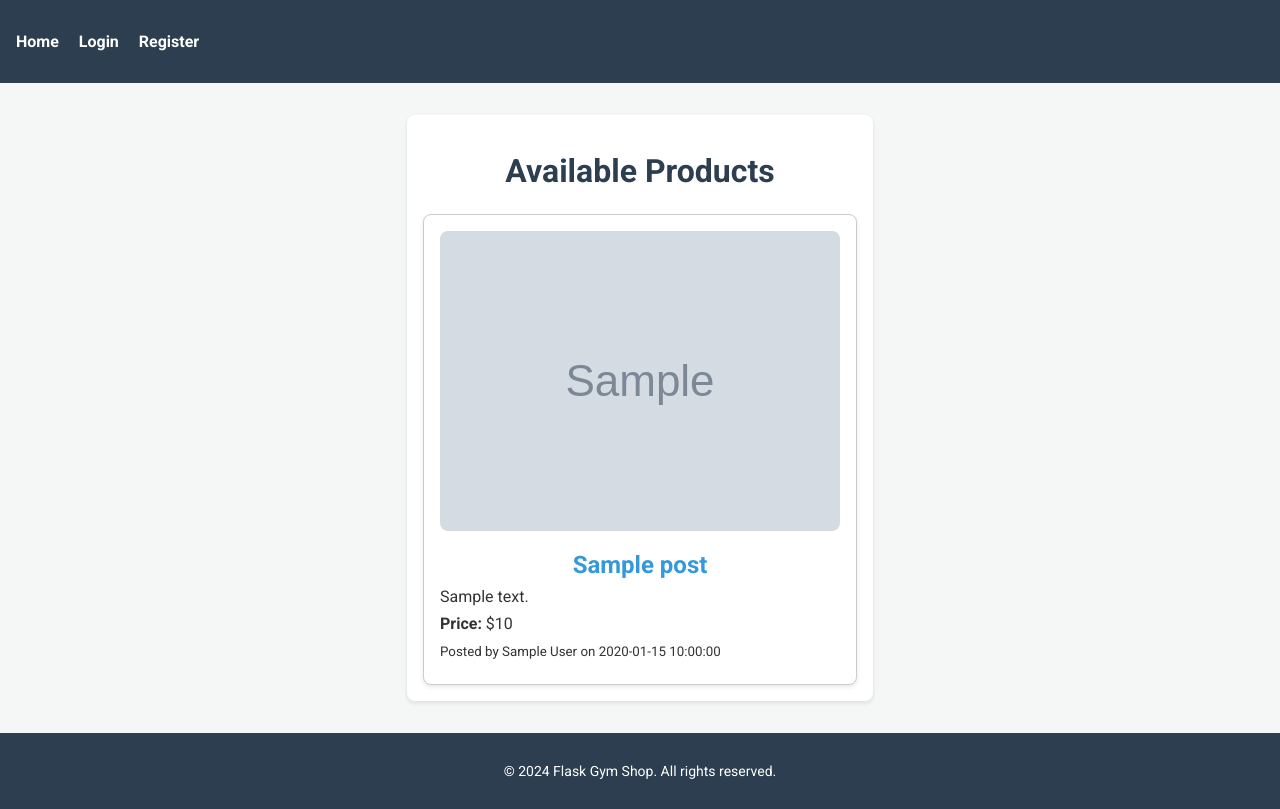
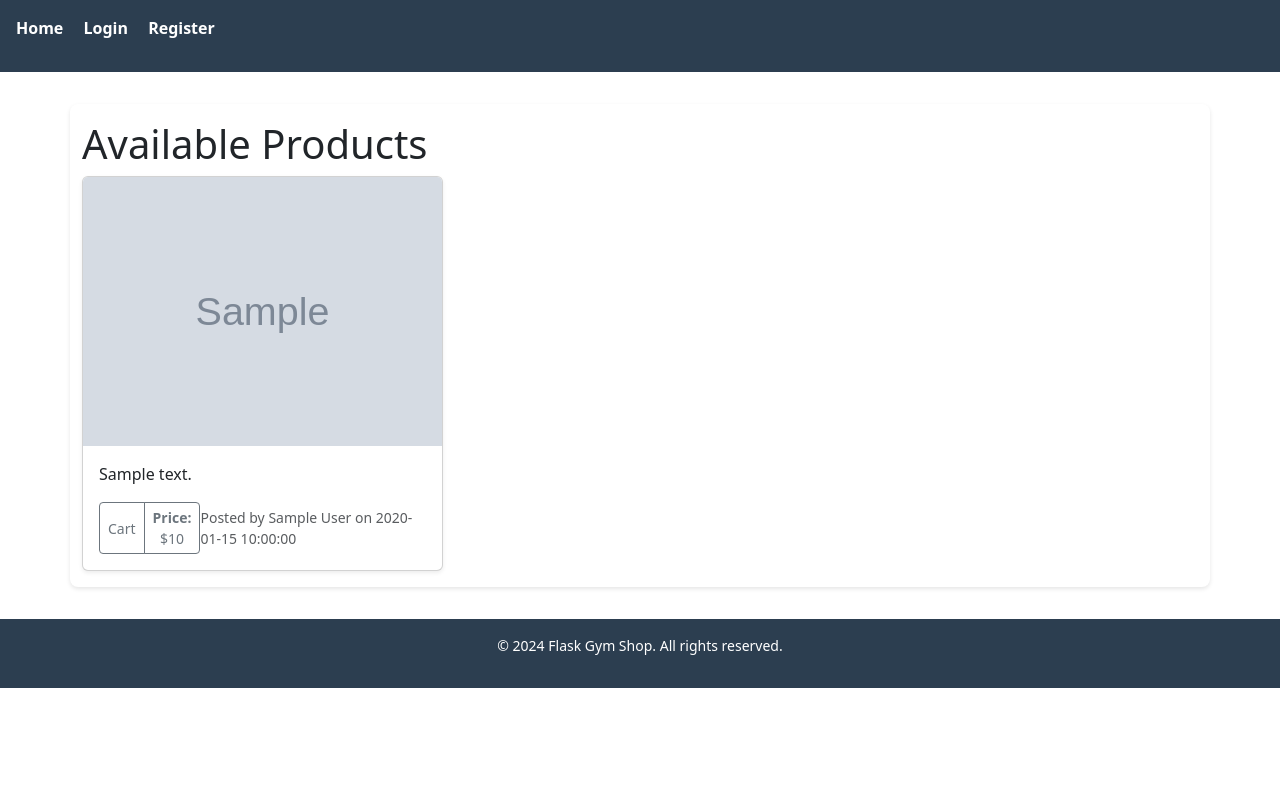
Before and after one commit to rusicaalexandru/FlaskGymShop, a Flask app: template flaskr/templates/shop/index.html in a window 1280 px wide. After the commit the page ends 688 px from the top, so only its background shows below. Run offline with Flask 3, Linux system fonts and the light colour scheme; the template is opened without the code that fills it: most values are stand-ins (such as "Sample title", 1, 10 or a date in 2020); grey boxes marked "Sample" are stand-in pictures.

Commit message:
Reformatted to a Boots trap style

```diff
--- a/flaskr/static/shop_style.css
+++ b/flaskr/static/shop_style.css
@@ -1,14 +1,3 @@
-/* Base styles */
-body {
-    font-family: 'Roboto', sans-serif;
-    background-color: #f4f7f6;
-    color: #333;
-    margin: 0;
-    padding: 0;
-    display: flex;
-    flex-direction: column;
-    min-height: 100vh;
-}
 
 header {
     background-color: #2c3e50;
@@ -41,67 +30,7 @@ nav ul li a {
     border-radius: 8px;
 }
 
-h1, h2 {
-    color: #2c3e50;
-    text-align: center;
-    margin-bottom: 1.5rem;
-}
 
-/* Post styles */
-.post-list {
-    display: flex;
-    flex-direction: column;
-    gap: 1.5rem;
-}
-
-.post-item {
-    border: 1px solid #ccc;
-    padding: 1rem;
-    border-radius: 8px;
-    background-color: #fff;
-    box-shadow: 0 2px 4px rgba(0, 0, 0, 0.1);
-}
-
-.post-item img {
-    max-width: 100%;
-    border-radius: 8px;
-    margin-bottom: 1rem;
-}
-
-.post-item h2 {
-    color: #3498db;
-    margin: 0;
-}
-
-.post-item p {
-    margin: 0.5rem 0;
-}
-
-.post-item a {
-    text-decoration: none;
-    color: inherit;
-}
-
-.post-item a:hover h2 {
-    text-decoration: underline;
-}
-
-/* Button styles */
-.btn {
-    padding: 0.75rem 1.5rem;
-    font-size: 1rem;
-    color: #fff;
-    background-color: #3498db;
-    border: none;
-    border-radius: 4px;
-    cursor: pointer;
-    transition: background-color 0.3s, transform 0.3s;
-}
-
-.btn:hover {
-    background-color: #2980b9;
-    transform: translateY(-2px);
-}
 
 .footer {
     margin-top: auto;
--- a/flaskr/templates/shop/base_shop.html
+++ b/flaskr/templates/shop/base_shop.html
@@ -6,6 +6,7 @@
     <title>{% block title %}Flask Gym Shop{% endblock %}</title>
     <link rel="stylesheet" href="{{ url_for('static', filename='shop_style.css') }}">
     <link href="https://fonts.googleapis.com/css2?family=Roboto:wght@400;700&display=swap" rel="stylesheet">
+    <link rel="stylesheet" href="https://cdn.jsdelivr.net/npm/bootstrap@5.3.3/dist/css/bootstrap.min.css">
 </head>
 <body>
     <header>
@@ -27,5 +28,6 @@
     <footer class="footer">
         <p>&copy; 2024 Flask Gym Shop. All rights reserved.</p>
     </footer>
+    <script src="https://cdn.jsdelivr.net/npm/bootstrap@5.3.3/dist/js/bootstrap.bundle.min.js"></script>
 </body>
 </html>
--- a/flaskr/templates/shop/index.html
+++ b/flaskr/templates/shop/index.html
@@ -4,16 +4,26 @@
 
 {% block content %}
     <h1>Available Products</h1>
-    <div class="post-list">
+    <div class="row row-cols-1 row-cols-sm-2 row-cols-md-3 g-3">
         {% for post in posts %}
-            <div class="post-item">
-                <a href="{{ url_for('shop.post_detail', post_id=post['id']) }}">
-                    <img src="{{ url_for('static', filename=post['image_path']) }}" alt="{{ post['title'] }}">
-                    <h2>{{ post['title'] }}</h2>
-                </a>
-                <p>{{ post['description']|truncate(100) }}</p>
-                <p><strong>Price:</strong> ${{ post['price'] }}</p>
-                <p><small>Posted by {{ post['author'] }} on {{ post['created'] }}</small></p>
+            <div class="col">
+                <div class="card shadow-sm">
+                    <a href="{{ url_for('shop.post_detail', post_id=post['id']) }}"><img src="{{ url_for('static', filename=post['image_path']) }}" alt="{{ post['title'] }}" class="bd-placeholder-img card-img-top"></a>
+                    <div class="card-body">
+                        <p class="card-text">{{ post['description']|truncate(100) }}</p>
+                        <div class="d-flex justify-content-between align-items-center">
+                            <div class="btn-group">
+                                <button type="button" class="btn btn-sm btn-outline-secondary">
+                                    Cart
+                                </button>
+                                <button type="button" class="btn btn-sm btn-outline-secondary">
+                                    <strong>Price:</strong> ${{ post['price'] }}
+                                </button>
+                            </div>
+                            <small class="text-body-secondary">Posted by {{ post['author'] }} on {{ post['created'] }}</small>
+                        </div>
+                    </div>
+                </div>
             </div>
         {% endfor %}
     </div>
```
